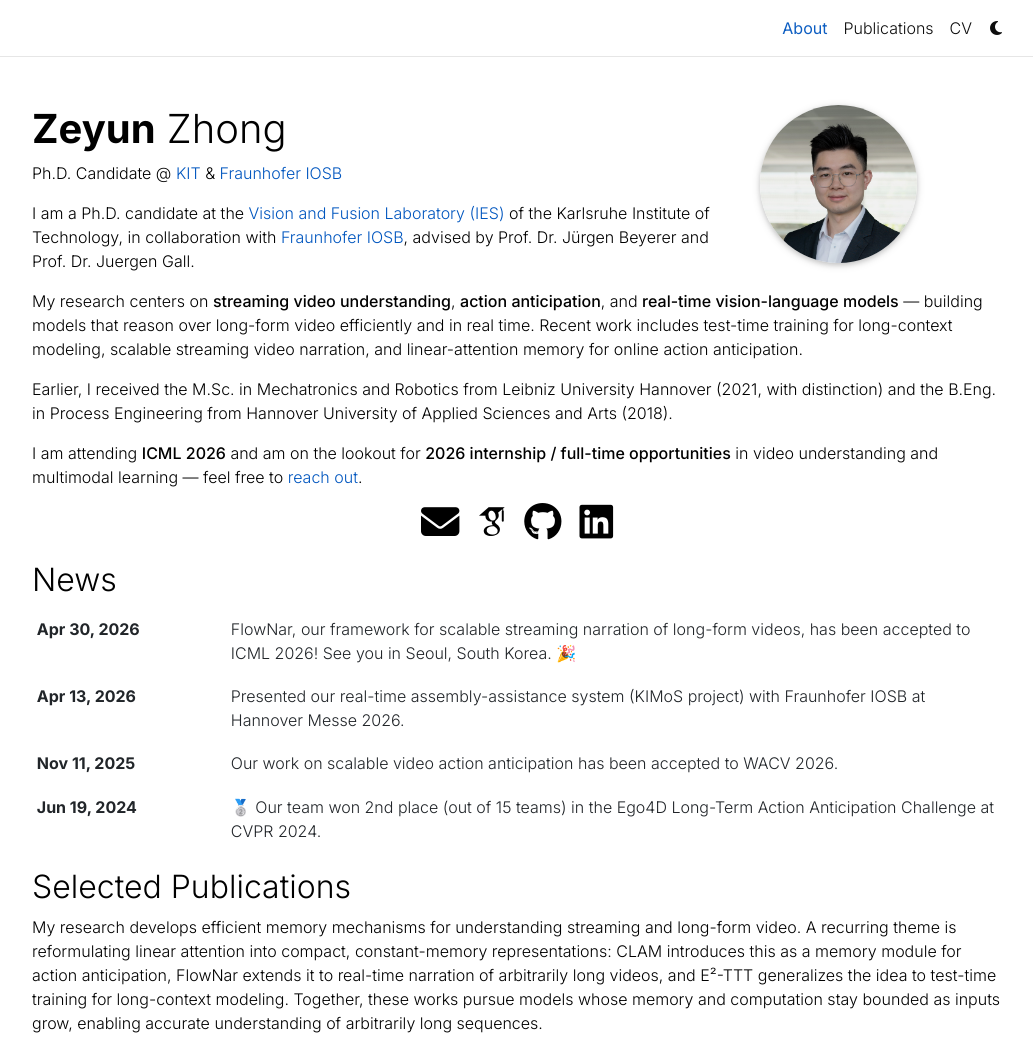
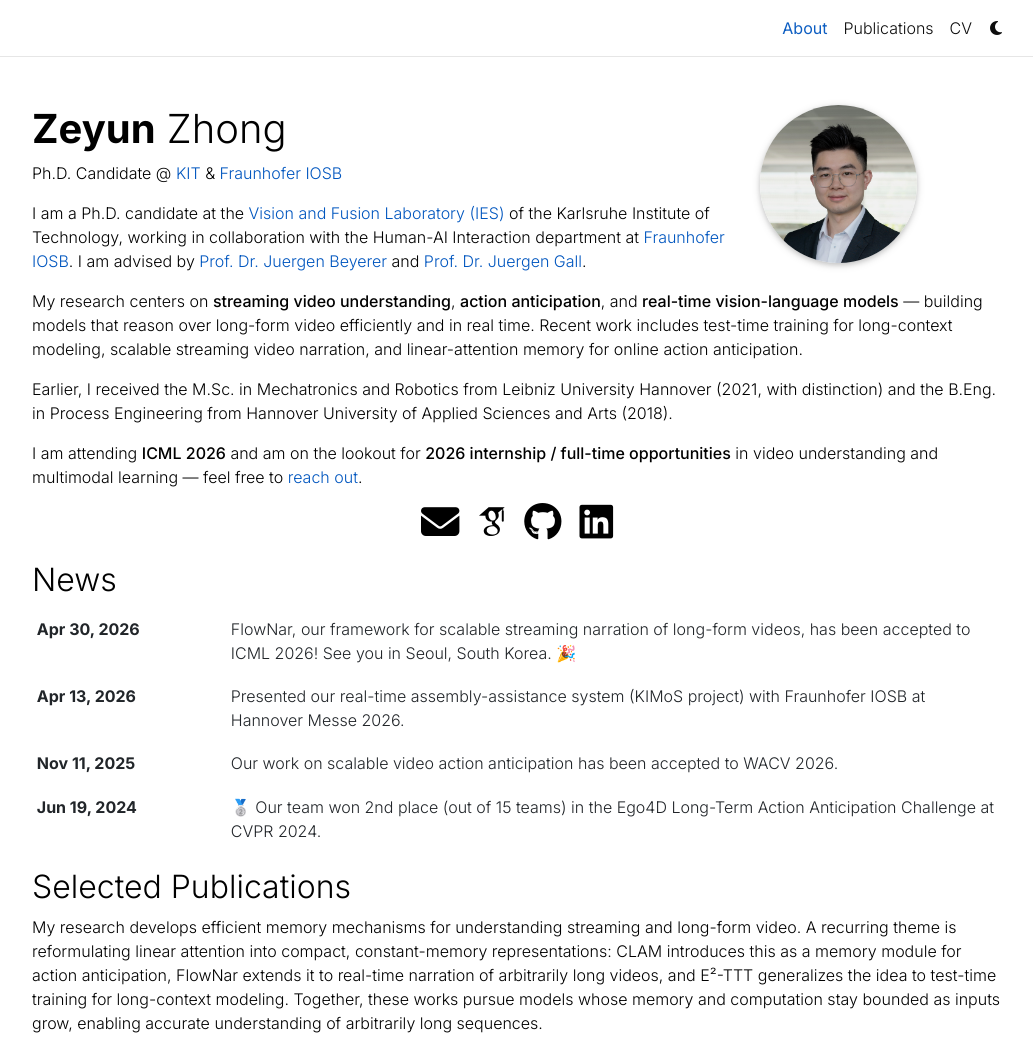
Before and after one commit to zeyun-zhong/zeyun-zhong.github.io, a Jekyll site: the page built from _pages/about.md, in a window 1280 px wide and 1237 px high, cut to the strip 0-1063 px from the top of the window. Shown: the whole strip, without its empty margins (123-1156 px from the left). Built offline with Jekyll 4.4.1, drawn with Linux system fonts in a browser that asks for light colours; full-size pictures stand in for the smaller copies a plugin makes; emoji names are drawn with the system emoji font; some web fonts are replaced; comment, search, counter and statistics services are not loaded; a style sheet for code colours, icons or effects is not loaded.

Commit message:
fixed ies url

```diff
--- a/_pages/about.md
+++ b/_pages/about.md
@@ -2,7 +2,7 @@
 layout: about
 title: About
 permalink: /
-subtitle: Ph.D. Candidate @ <a href="https://ies.anthropomatik.kit.edu/english/index.php">KIT</a> & <a href="https://www.iosb.fraunhofer.de/en.html">Fraunhofer IOSB</a>
+subtitle: Ph.D. Candidate @ <a href="https://ies.iar.kit.edu/english/index.php">KIT</a> & <a href="https://www.iosb.fraunhofer.de/en.html">Fraunhofer IOSB</a>
 
 profile:
   align: right
@@ -20,7 +20,7 @@ social: true  # includes social icons at the bottom of the page
 services: false
 ---
 
-I am a Ph.D. candidate at the [Vision and Fusion Laboratory (IES)](https://ies.anthropomatik.kit.edu/english/index.php) of the Karlsruhe Institute of Technology, in collaboration with [Fraunhofer IOSB](https://www.iosb.fraunhofer.de/en.html), advised by Prof. Dr. Jürgen Beyerer and Prof. Dr. Juergen Gall.
+I am a Ph.D. candidate at the [Vision and Fusion Laboratory (IES)](https://ies.iar.kit.edu/english/index.php) of the Karlsruhe Institute of Technology, working in collaboration with the Human-AI Interaction department at [Fraunhofer IOSB](https://www.iosb.fraunhofer.de/en/competences/image-exploitation/human-ai-interaction.html). I am advised by [Prof. Dr. Juergen Beyerer](https://www.iosb.fraunhofer.de/en/about-us/board-of-directors/juergen-beyerer.html) and [Prof. Dr. Juergen Gall](https://pages.iai.uni-bonn.de/gall_juergen/).
 
 My research centers on **streaming video understanding**, **action anticipation**, and **real-time vision-language models** — building models that reason over long-form video efficiently and in real time. Recent work includes test-time training for long-context modeling, scalable streaming video narration, and linear-attention memory for online action anticipation.
 
```
